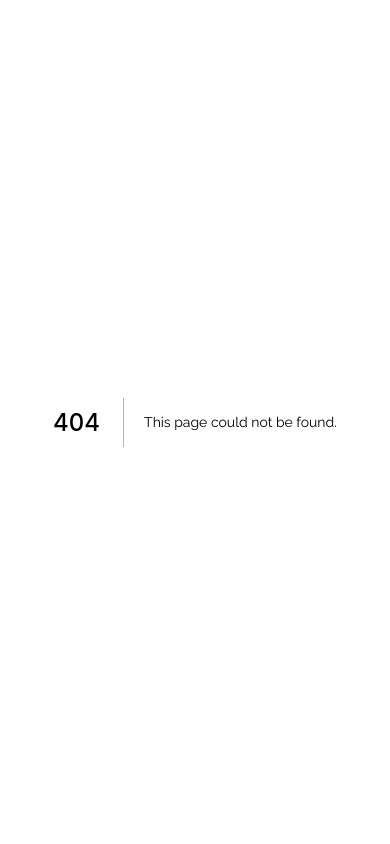
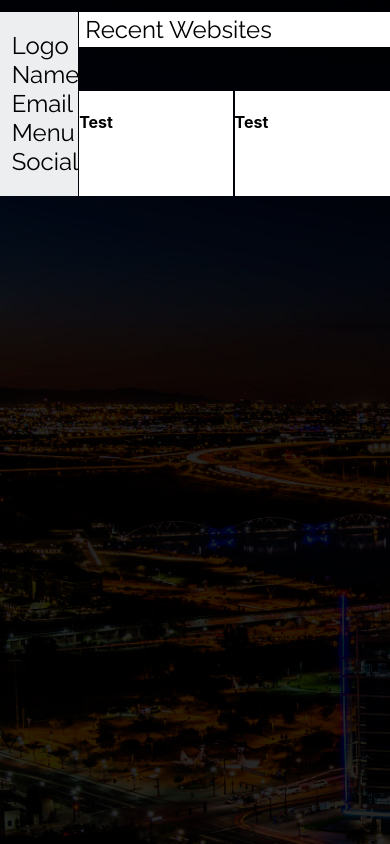
Before and after one commit to 21zebras/portfolio, a Next.js app: page /websites in a window 390 px wide. Before the commit this address had no page. Built offline with nearby package versions, Linux system fonts and the light colour scheme.

Commit message:
Re-design of portfolio page layout, responsive columns created and ready for content.

```diff
--- a/pages/_app.js
+++ b/pages/_app.js
@@ -1,5 +1,6 @@
-import '../styles/globals.css'
+import '../styles/globals.css';
 import '../styles/Carousel.css';
+import '../styles/Main.css';
 import '../styles/hometemp.css'
 
 function MyApp({ Component, pageProps }) {
--- /dev/null
+++ b/pages/websites.js
@@ -0,0 +1,28 @@
+import Link from 'next/link'
+import Head from 'next/head'
+
+export default function Home(props)
+{
+  return (
+    <div className="PageBody">
+      <div className="MainWrapper">
+        <Head>
+          <title>Robert McCraw - Personal Web Portfolio</title>
+          <meta name="viewport" content="initial-scale=1.0, width=device-width" />
+        </Head>
+        <div className="Nav">
+          <h3>Logo</h3>
+          <h3>Name</h3>
+          <h3>Email</h3>
+          <h3>Menu</h3>
+          <h3>Social</h3>
+        </div>
+        <div className="Content">
+          <div className="PageTitle"><h3>Recent Websites</h3></div>
+          <div className="Col1"><h4>Test</h4></div>
+          <div className="Col2"><h4>Test</h4></div>
+        </div>
+      </div>
+    </div>
+  )
+}
--- /dev/null
+++ b/styles/Main.css
@@ -0,0 +1,50 @@
+.PageBody {
+    background-image: url('/images/phxback.jpg');
+    height: 100vh;
+}
+
+.MainWrapper {
+    display: flex;
+    flex-wrap: wrap;
+    flex-direction: row;
+    max-width: 960px;
+    padding-top: 3%;
+    margin-left: auto;
+    margin-right: auto;
+}
+
+.Nav {
+    width: 20%;
+    background-color: #EDEEF0;
+    padding: 5% 3%;
+}
+
+.Content {
+    display: flex;
+    flex-wrap: wrap;
+    flex-direction: row;
+    width: 80%;
+    padding-left: 0.3%;
+}
+
+.Col1 {
+    width: 49.6%;
+    margin-top: 0.4%;
+    background-color: white;
+}
+
+.Col2 {
+    width: 50%;
+    margin-left: 0.4%;
+    margin-top: 0.4%;
+    background-color: white;
+}
+
+.PageTitle {
+    width: 100%;
+    height: fit-content;
+    background-color: white;
+    padding-left: 2%;
+    padding-top: 1%;
+    padding-bottom: 1%;
+}
--- a/styles/globals.css
+++ b/styles/globals.css
@@ -29,6 +29,14 @@ h2 {
   margin-bottom: 0px;
 }
 
+h3 {
+  font-family: Raleway;
+  font-size: 1.5rem;
+  font-weight: 300;
+  margin-top: 0px;
+  margin-bottom: 0px;
+}
+
 /* Mobile Global Styles */
 
 @media only screen and (max-width: 768px) {
```
